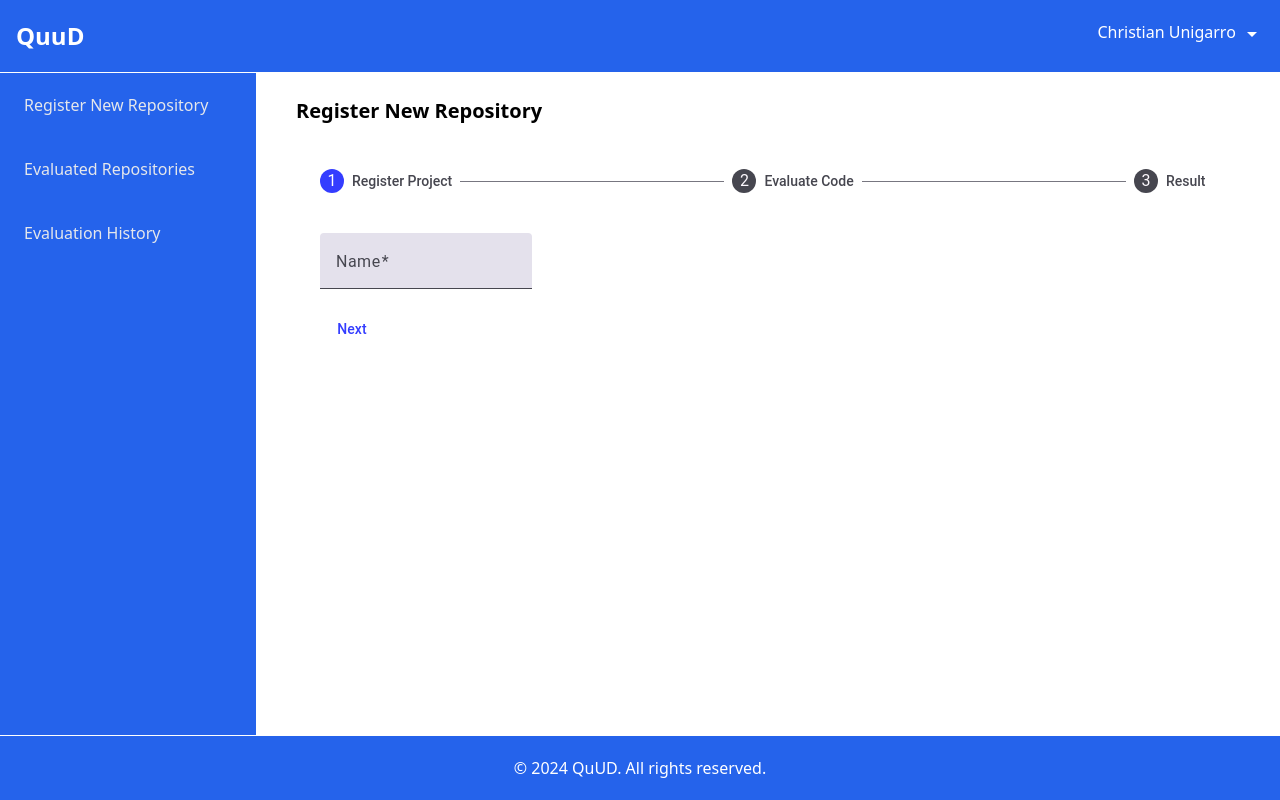
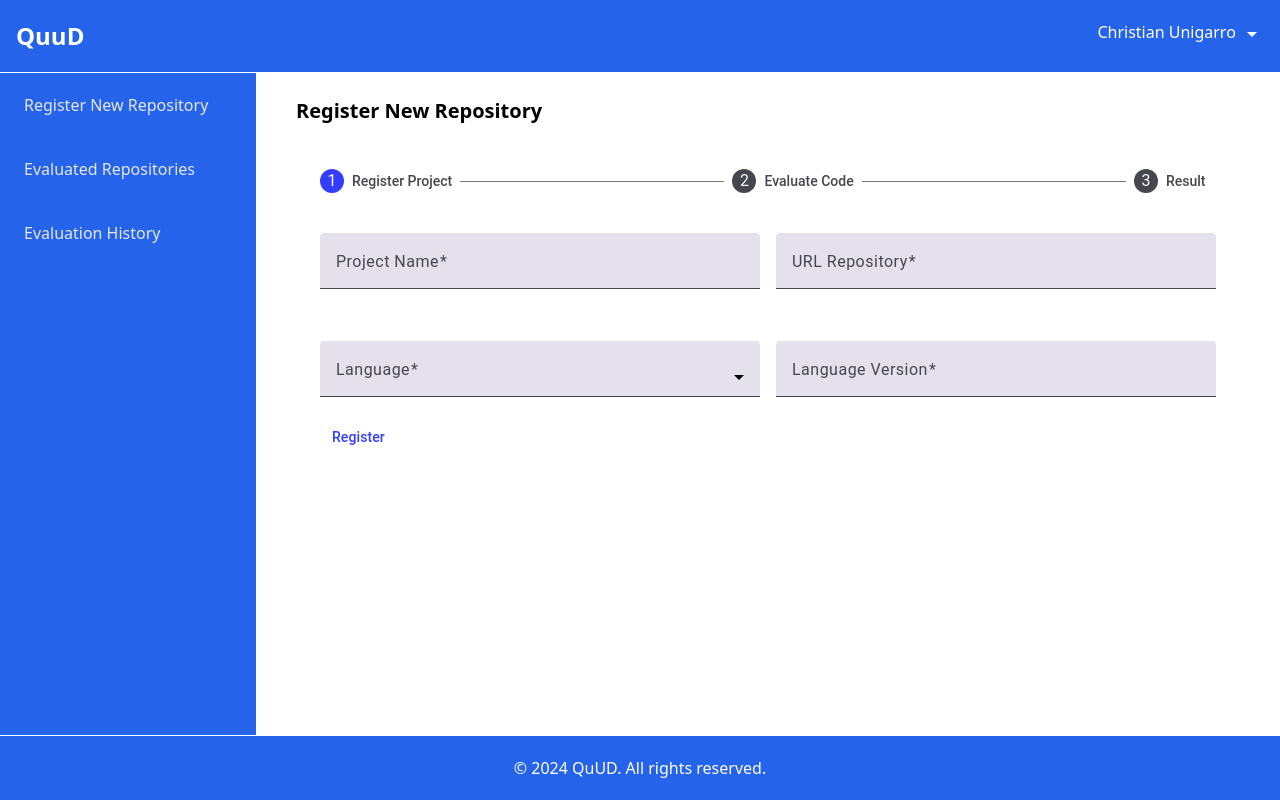
Before and after one commit to cunigarro/quud-system-front, an Angular app: page /admin/register-repositories in a window 1280 px wide. Built offline with nearby package versions, Linux system fonts and the light colour scheme.

Commit message:
Better styles for register repository form.

```diff
--- a/src/app/pages/dashboard/pages/register-repos/register-repos.component.html
+++ b/src/app/pages/dashboard/pages/register-repos/register-repos.component.html
@@ -6,12 +6,29 @@
     <mat-step [stepControl]="firstFormGroup">
       <form [formGroup]="firstFormGroup">
         <ng-template matStepLabel>Register Project</ng-template>
-        <mat-form-field>
-          <mat-label>Name</mat-label>
-          <input matInput placeholder="Last name, First name" formControlName="firstCtrl" required>
-        </mat-form-field>
+        <div class="grid grid-cols-2 gap-4">
+          <mat-form-field>
+            <mat-label>Project Name</mat-label>
+            <input matInput formControlName="projectName" required>
+          </mat-form-field>
+          <mat-form-field>
+            <mat-label>URL Repository</mat-label>
+            <input matInput formControlName="urlRepository" required>
+          </mat-form-field>
+          <mat-form-field>
+            <mat-label>Language</mat-label>
+            <mat-select formControlName="language" required>
+              <mat-option value="Java">Java</mat-option>
+              <mat-option value="Python">Python</mat-option>
+            </mat-select>
+          </mat-form-field>
+          <mat-form-field>
+            <mat-label>Language Version</mat-label>
+            <input matInput type="number" formControlName="languageVersion" required>
+          </mat-form-field>
+        </div>
         <div>
-          <button mat-button matStepperNext>Next</button>
+          <button mat-button matStepperNext>Register</button>
         </div>
       </form>
     </mat-step>
--- a/src/app/pages/dashboard/pages/register-repos/register-repos.component.ts
+++ b/src/app/pages/dashboard/pages/register-repos/register-repos.component.ts
@@ -1,12 +1,17 @@
-import {Component, inject} from '@angular/core';
-import {FormBuilder, Validators, FormsModule, ReactiveFormsModule} from '@angular/forms';
-import {MatInputModule} from '@angular/material/input';
-import {MatFormFieldModule} from '@angular/material/form-field';
-import {MatStepperModule} from '@angular/material/stepper';
-import {MatButtonModule} from '@angular/material/button';
-import { MatIconModule } from '@angular/material/icon'
+import { Component, inject } from '@angular/core';
+import {
+  FormBuilder,
+  Validators,
+  FormsModule,
+  ReactiveFormsModule,
+} from '@angular/forms';
+import { MatInputModule } from '@angular/material/input';
+import { MatFormFieldModule } from '@angular/material/form-field';
+import { MatStepperModule } from '@angular/material/stepper';
+import { MatButtonModule } from '@angular/material/button';
+import { MatIconModule } from '@angular/material/icon';
 import { CommonModule } from '@angular/common';
-import { animate, style, transition, trigger } from '@angular/animations';
+import { MatSelectModule } from '@angular/material/select';
 
 @Component({
   templateUrl: './register-repos.component.html',
@@ -20,26 +25,18 @@ import { animate, style, transition, trigger } from '@angular/animations';
     MatFormFieldModule,
     MatInputModule,
     CommonModule,
-    MatIconModule
-  ],
-  animations: [
-    trigger('horizontalStepTransition', [ // Define the animation here!
-      transition(':increment', [ // Transition when moving to the next step
-        style({ transform: 'translateX(100%)' }),
-        animate('500ms ease-in', style({ transform: 'translateX(0)' })),
-      ]),
-      transition(':decrement', [ // Transition when moving to the previous step
-        style({ transform: 'translateX(-100%)' }),
-        animate('500ms ease-in', style({ transform: 'translateX(0)' })),
-      ]),
-    ]),
+    MatIconModule,
+    MatSelectModule,
   ],
 })
 export class RegisterReposComponent {
   private _formBuilder = inject(FormBuilder);
 
   firstFormGroup = this._formBuilder.group({
-    firstCtrl: ['', Validators.required],
+    projectName: ['', Validators.required],
+    urlRepository: ['', Validators.required],
+    language: ['', Validators.required],
+    languageVersion: ['', Validators.required],
   });
 
   secondFormGroup = this._formBuilder.group({
```
